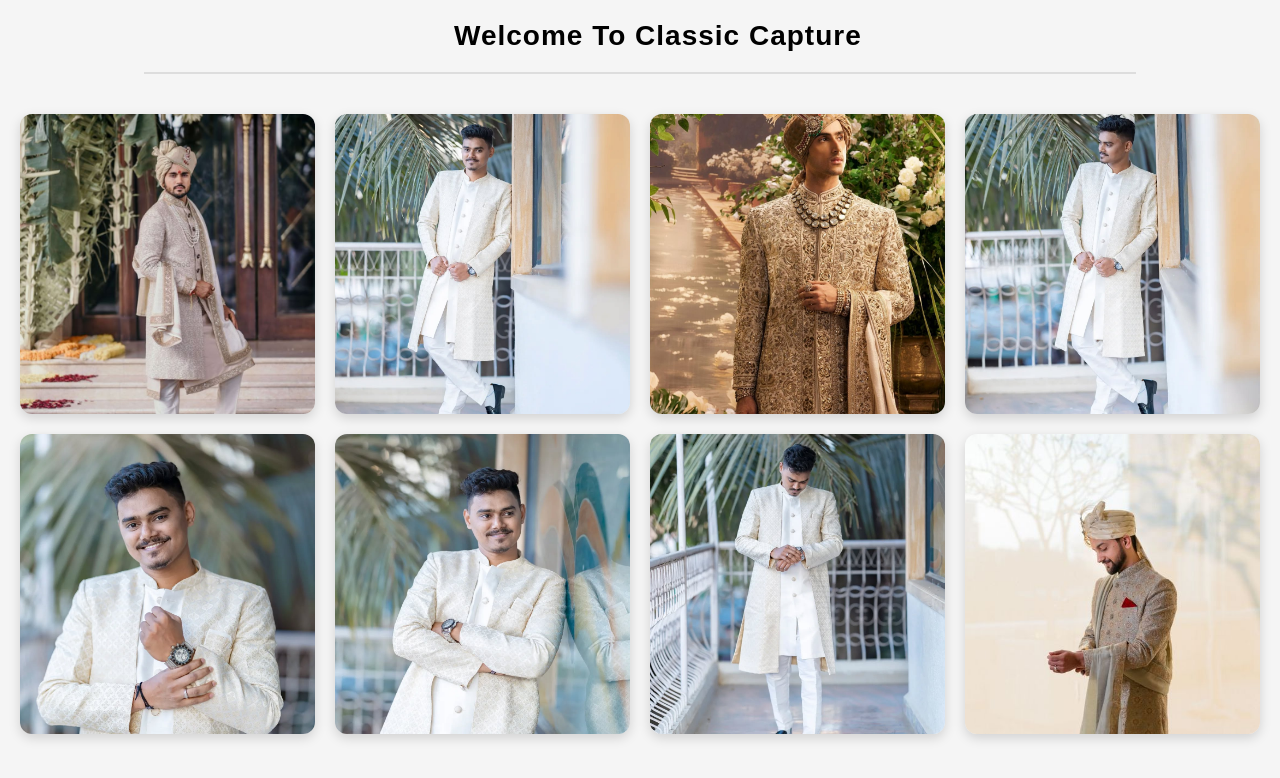
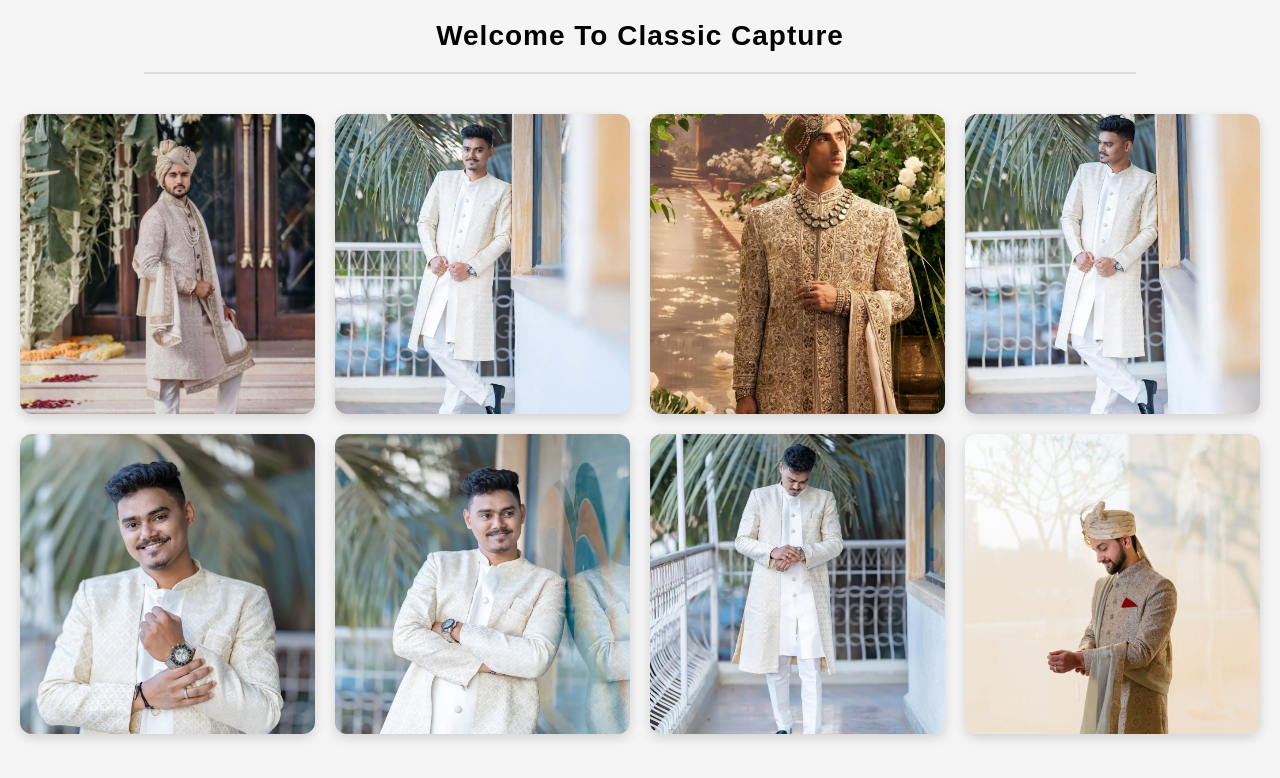
Before and after one commit to rishanpatel7104/Classic-Capture, a plain HTML site: page groom.html in a window 1280 px wide. Drawn offline with Linux system fonts and the light colour scheme.

Commit message:
Update groom.html

```diff
--- a/groom.html
+++ b/groom.html
@@ -3,7 +3,7 @@
 <head>
     <meta charset="UTF-8">
     <meta name="viewport" content="width=device-width, initial-scale=1.0">
-    <title>Engagement</title>
+    <title>Groom</title>
     <style>
         * {
     margin: 0;
@@ -15,13 +15,13 @@
 body {
     background: #f5f5f5;
     padding: 20px;
+    text-align: center;
 }
 h2 {
     font-size: 28px;
     font-weight: 600;
     margin-bottom: 20px;
     letter-spacing: 1px;
-    margin-left: 35%;
 }
 
 hr {
@@ -120,4 +120,5 @@ hr {
     </script>
 </body>
 
+
 </html>
```
